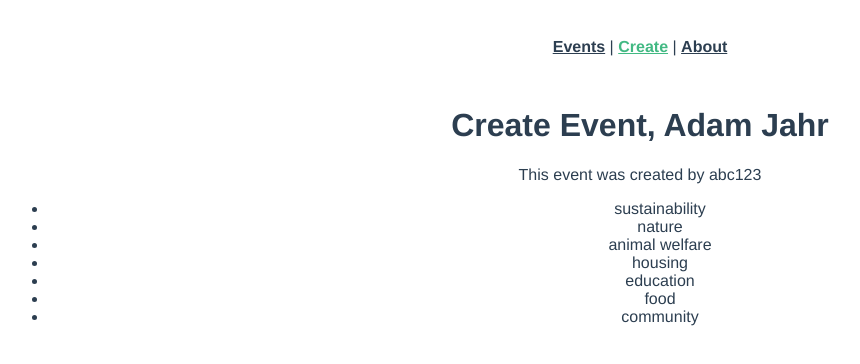
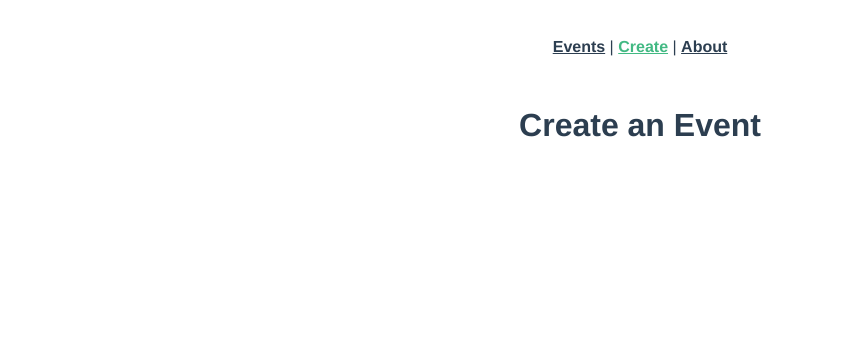
Before and after one commit to AceCFox/real-world-vue, a Vue app: page /create in a window 1280 px wide. Shown: the top 364 px of the page, without its empty margins (0-860 px from the left). Built offline with nearby package versions, Linux system fonts and the light colour scheme.

Commit message:
lesson 4 start vuex

```diff
--- a/package.json
+++ b/package.json
@@ -12,6 +12,7 @@
     "core-js": "^3.6.5",
     "vue": "^3.0.0",
     "vue-router": "^4.0.0-0",
+    "vuejs-datepicker": "^1.6.2",
     "vuex": "^4.0.0-0"
   },
   "devDependencies": {
--- a/src/store/index.js
+++ b/src/store/index.js
@@ -7,5 +7,9 @@ export default createStore({
   },
   mutations: {},
   actions: {},
-  modules: {},
+  getters: {
+    catLength: state => {
+      return state.categories.length
+    }
+  },
 });
--- a/src/views/EventCreate.vue
+++ b/src/views/EventCreate.vue
@@ -1,9 +1,5 @@
 <template>
-    <h1>Create Event, {{ user.name }}</h1>
-    <p>This event was created by {{user.id}}</p>
-    <ul>
-        <li v-for="cat in categories" :key = "cat">{{ cat }}</li>
-    </ul>
+    <h1>Create an Event</h1>
 </template>
 
 <script>
@@ -11,8 +7,8 @@ import { mapState } from 'vuex'
 
 export default{
     computed:{
-        localComputed(){
-            return 'something';
+        catLength(){
+            return this.$store.getters.catLength;
         },
         ...mapState( ['user', 'categories'] )
     }
```
Also changed, not shown: 1 other file (tests, documents, lock files or other folders).
